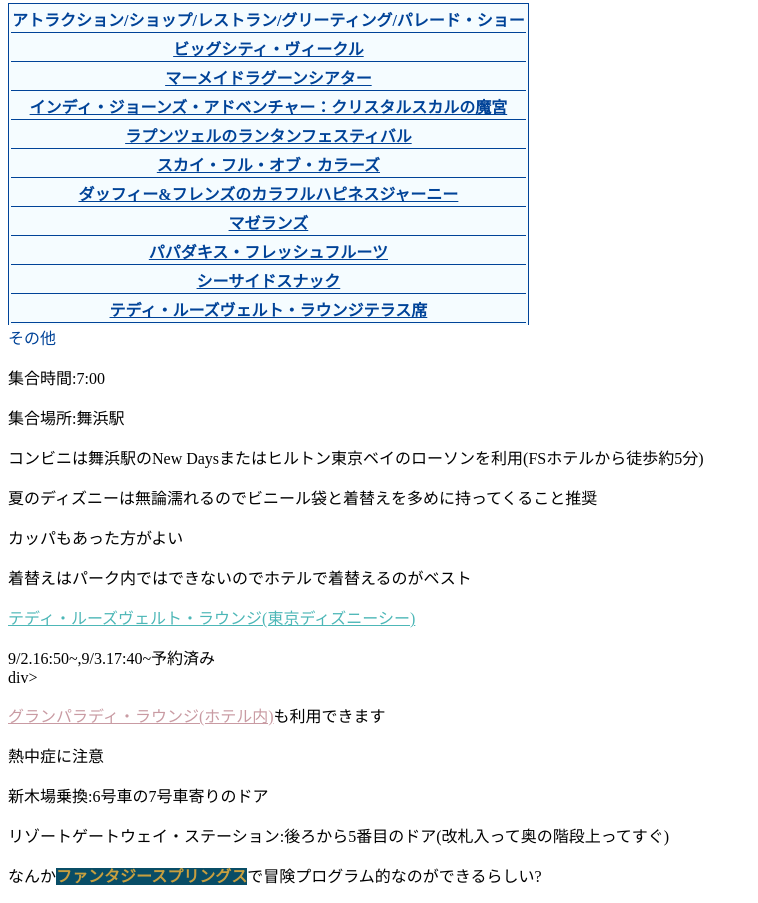
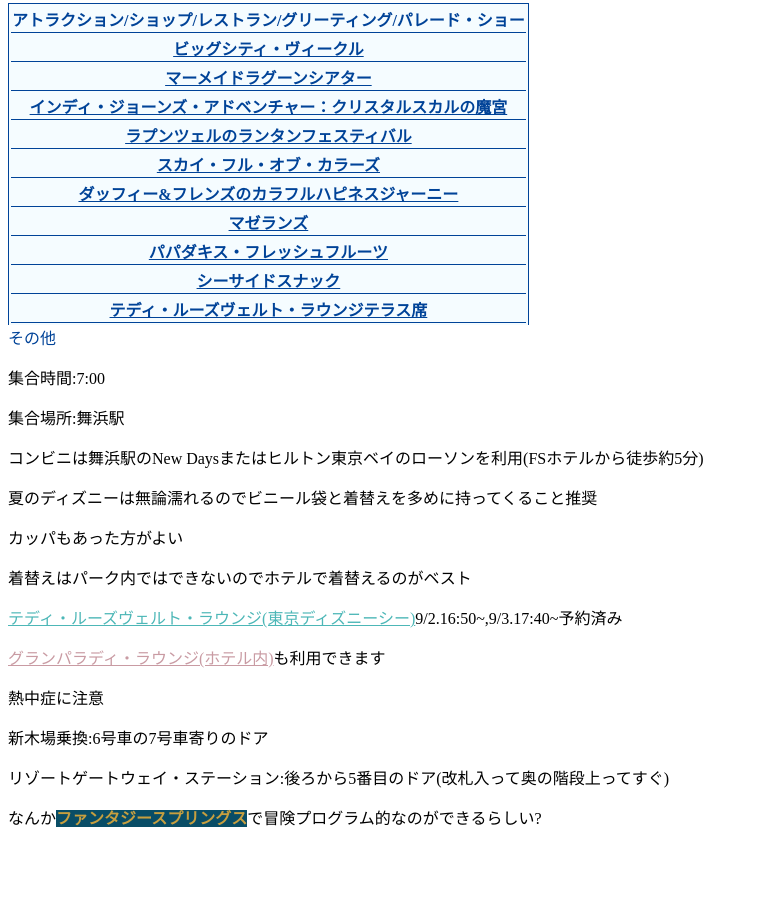
Before and after one commit to Menten9999/TDRsummer, a plain HTML site: page index.html in a window 1280 px wide. Shown: the part 2868-3771 px from the top of the page, without its empty margins (0-758 px from the left). After the commit the page ends 3713 px from the top, so only its background shows below. Drawn offline with Linux system fonts and the light colour scheme.

Commit message:
Update index.html

```diff
--- a/index.html
+++ b/index.html
@@ -212,7 +212,7 @@
 <p class="any">カッパもあった方がよい</p>
 <p class="any">着替えはパーク内ではできないのでホテルで着替えるのがベスト</p>
 <p class="any>サンダルを持ってきておくことをおすすめします</p>
-<p class="any"><a href="https://www.tokyodisneyresort.jp/tds/restaurant/detail/429/" target="_blank" class="sea">テディ・ルーズヴェルト・ラウンジ(東京ディズニーシー)</a><div class="any">9/2.16:50~,9/3.17:40~予約済み</div>div></p>
+<p class="any"><a href="https://www.tokyodisneyresort.jp/tds/restaurant/detail/429/" target="_blank" class="sea">テディ・ルーズヴェルト・ラウンジ(東京ディズニーシー)</a><span class="any">9/2.16:50~,9/3.17:40~予約済み</span></p>
 <p class="any"><a href="https://www.tokyodisneyresort.jp/hotel/fsh/fcu/restaurant/grand.html" target="_blank" class="FSH">グランパラディ・ラウンジ(ホテル内)</a>も利用できます</p>
 <p class="any">熱中症に注意</p>
 <p class="any">新木場乗換:6号車の7号車寄りのドア</p>
```
